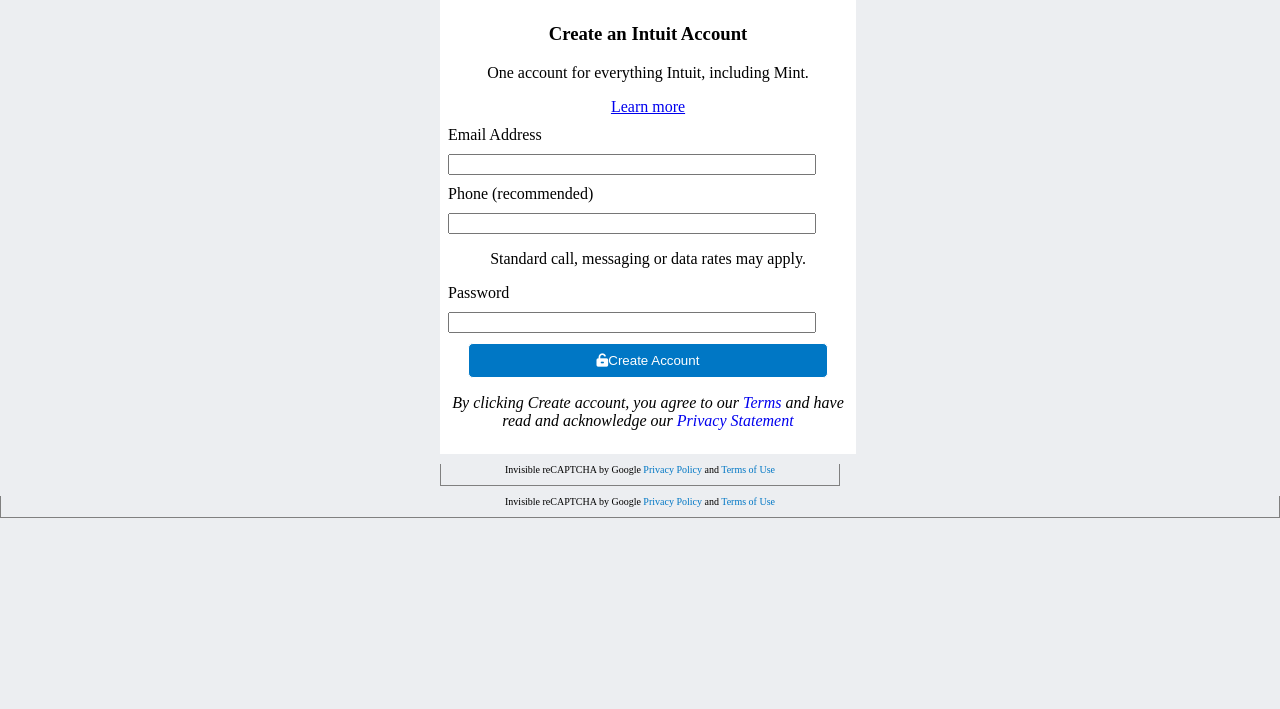
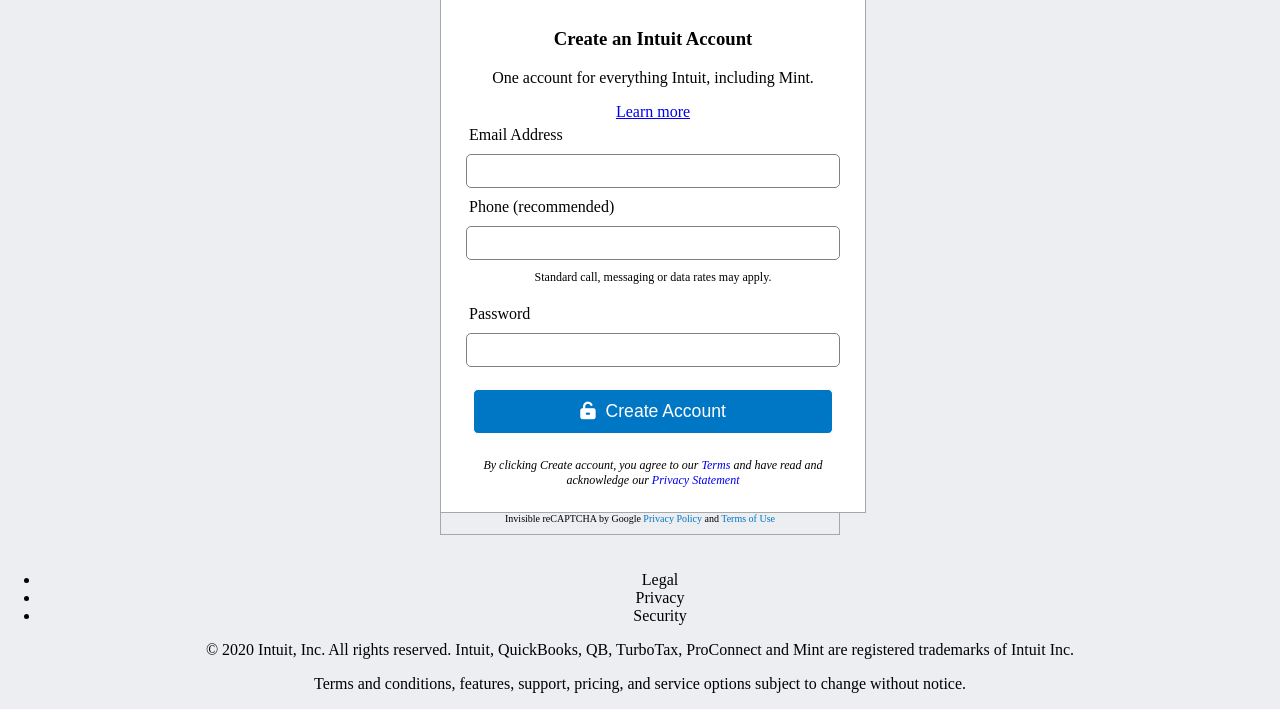
Before and after one commit to Abhigyan001/intuitsignup, a plain HTML site: page index.html in a window 1280 px wide. Shown: the part 255-964 px from the top of the page. Before the commit the page ends 800 px from the top, so only its background shows below. Drawn offline with Linux system fonts and the light colour scheme.

Commit message:
form style fixed and footer

```diff
--- a/index.html
+++ b/index.html
@@ -51,30 +51,44 @@
       <div class="forminputs">
         <label>Phone (recommended)</label>
         <input type="number" name="phone">
-        <p>Standard call, messaging or data rates may apply.</p>
+        <p id="msg">Standard call, messaging or data rates may apply.</p>
       </div>
-      <div class="forminputs">
+      <div class="forminputs" id ="passgroup">
         <label>Password</label>
         <input type="password" name="password">
       </div>
       <div class="btncont">
-        <button id="createaccount"><i class="fas fa-unlock-alt"></i>Create Account</button>
+        <button id="createaccount"><i class="fas fa-unlock-alt create"></i>Create Account</button>
       </div>
 
-      <p> <i>By clicking Create account, you agree to our <a href="#">Terms</a> and have read and acknowledge
+      <p id="terms"> <i>By clicking Create account, you agree to our <a href="#">Terms</a> and have read and acknowledge
         our <a href="#">Privacy Statement</a></i></p>
  </form>
 </section>
-
 <footer class="formfooter">
   <p>Invisible reCAPTCHA by Google <a href="#">Privacy Policy</a> and <a href="">Terms of Use</a></p>
 </footer>
-
 </main>
 
-<footer class="formfooter">
-  <p>Invisible reCAPTCHA by Google <a href="#">Privacy Policy</a> and <a href="">Terms of Use</a></p>
+
+<footer class="mainfooter">
+
+<ul>
+  <li>Legal</li>
+  <li>Privacy</li>
+  <li>Security</li>
+</ul>
+
+<div class="endtexts">
+  <p>© 2020 Intuit, Inc. All rights reserved. Intuit, QuickBooks, QB, TurboTax, ProConnect and Mint are registered trademarks of Intuit Inc.</p>
+  <p>Terms and conditions, features, support, pricing, and service options subject to change without notice.</p>
+</div>
+
+
 </footer>
+
+
+
 
 </body>
 </html>
--- a/style.css
+++ b/style.css
@@ -70,21 +70,41 @@
 
 
 
-label, input {
+ input {
     display: block;
-    width: 90%;
-    margin: 10px 0;
+    width:90%;
     text-align: left;
+    margin: 10px auto;
+}
+label {
+  display: block;
+  width:92%;
+  text-align: left;
+  margin: 5px auto;
+}
+
+input {
+  height: 30px;
+  border: 1px solid gray;
+  border-radius: 5px;
+  padding-left: 10px;
+  font-size: 110%;
+}
+#msg {
+  margin: 0;
+  text-align:center;
+  font-size:12px;
 }
 
 #createaccount {
     width: 90%;
     background-color: #0077C5;
     color:white;
-    height:35px;
+    height:45px;
     border: 1px white solid;
     border-radius: 5px;
-    transition: all .2s ease;
+    margin: 3% 0;
+    font-size: 110%;
 }
 
 .mintform a {
@@ -99,13 +119,20 @@
     width:25rem;
     margin: 0 auto;
     background-color: white;
-    padding: 2%;
+    padding: 3%;
+    border: #a7a7a7 1px solid;
 }
 
 .formfooter {
-    border: 1px solid grey;
-    border-top: none;
-    margin-top: 0;
+      margin-top: 10px;
+      background-color: #ECEEF1;
+      font-size: .7rem;
+      width: calc(100% - 1px) margin-right: 5px;
+      text-align: center;
+      border: #a7a7a7 1px solid;
+      border-top: none;
+      position: relative;
+      bottom: 10px;
 }
 
 .formfooter p {
@@ -117,3 +144,21 @@
     text-decoration: none;
     color: #0077C5;
 }
+
+#terms {
+  font-size: 12px;
+  text-align: center;
+}
+
+.create {
+  margin-right:10px;
+}
+
+#passgroup {
+  margin-top: 5%;
+}
+
+.mainfooter {
+  margin-top: 2%;
+  text-align: center;
+}
```
